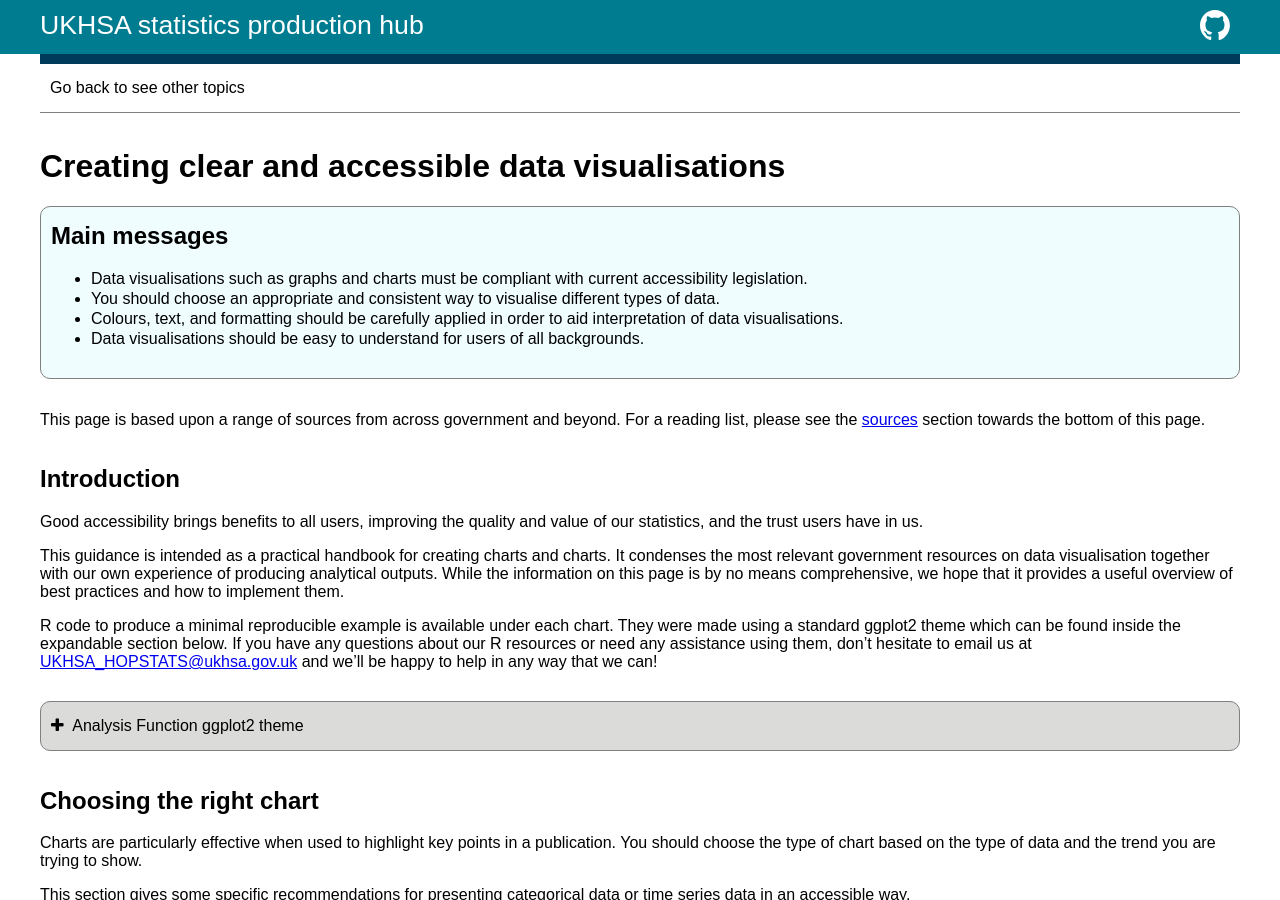
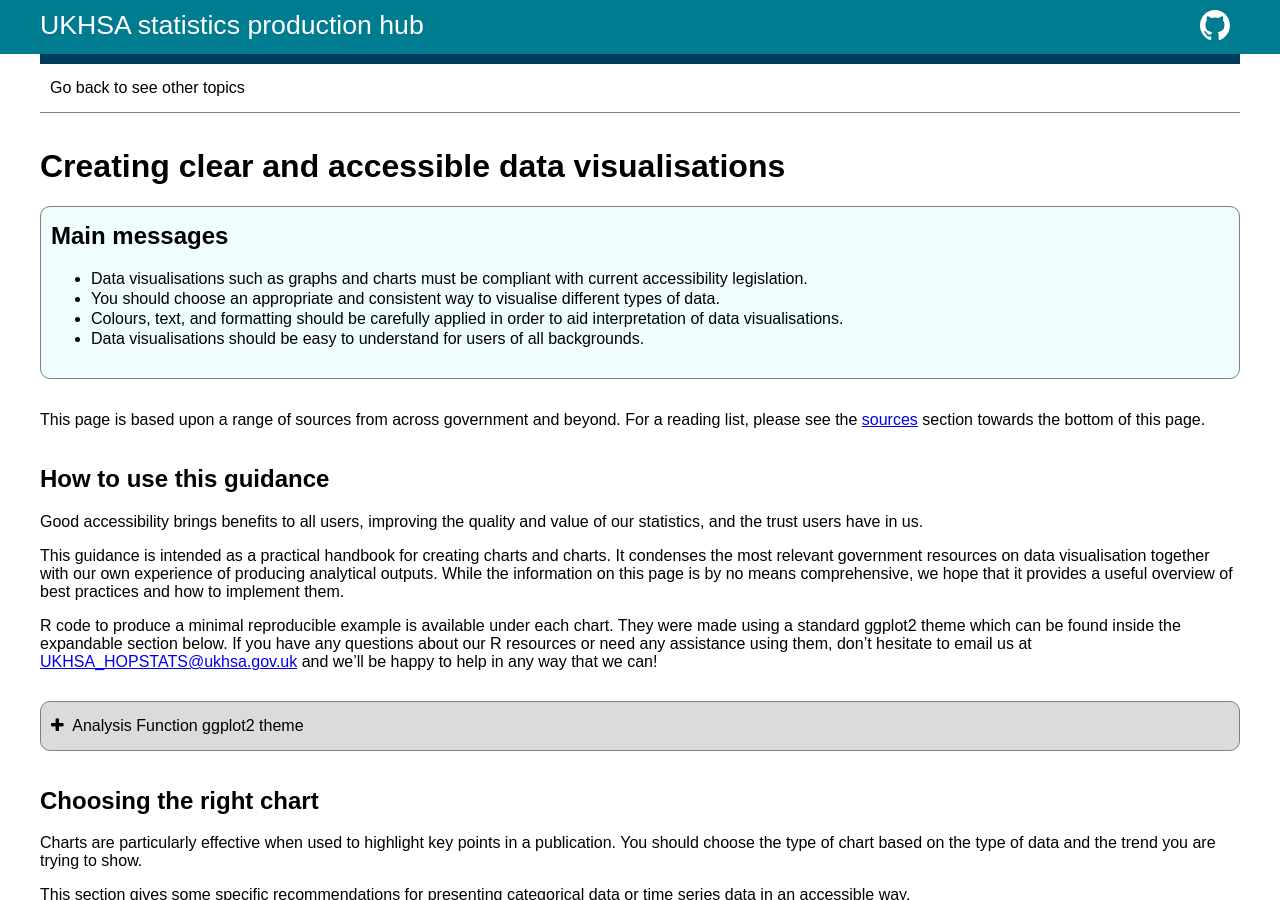
Before and after one commit to BenCuff/github-pages-test, a Jekyll site: the page built from docs/data-vis.md, in a window 1280 px wide and 900 px high. Built offline with Jekyll 4.4.1, drawn with Linux system fonts in a browser that asks for light colours.

Commit message:
Removing 'introduction' headings

```diff
--- a/docs/data-vis.md
+++ b/docs/data-vis.md
@@ -11,7 +11,7 @@ layout: guidance-page
 
 {% include sources-text.md %}
 
-## Introduction
+## How to use this guidance
 
 Good accessibility brings benefits to all users, improving the quality and value of our statistics, and the trust users have in us.
 
```
Also changed, not shown: docs/spreadsheets.md (+1 -1 lines).
